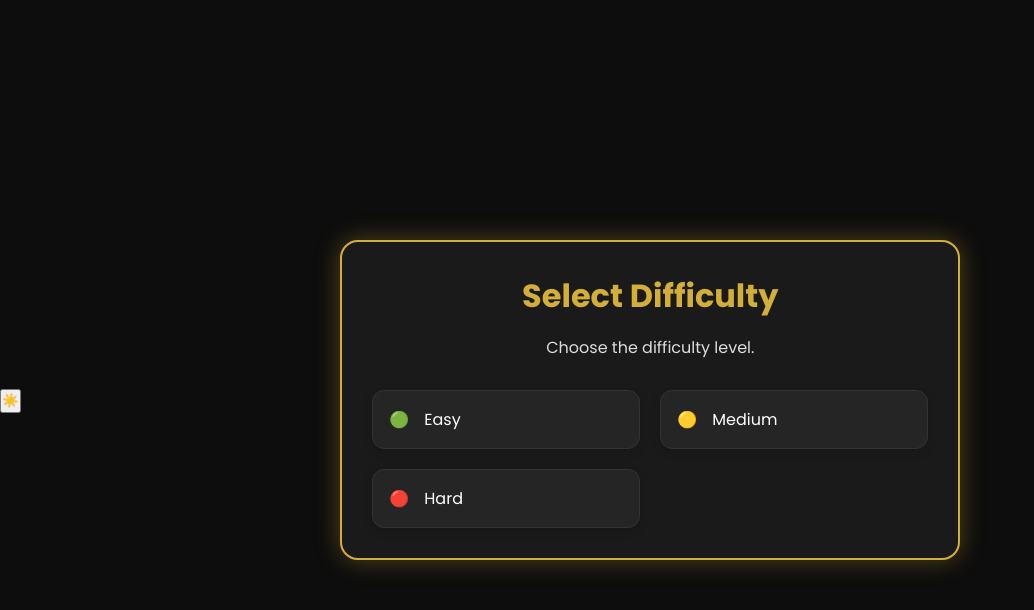
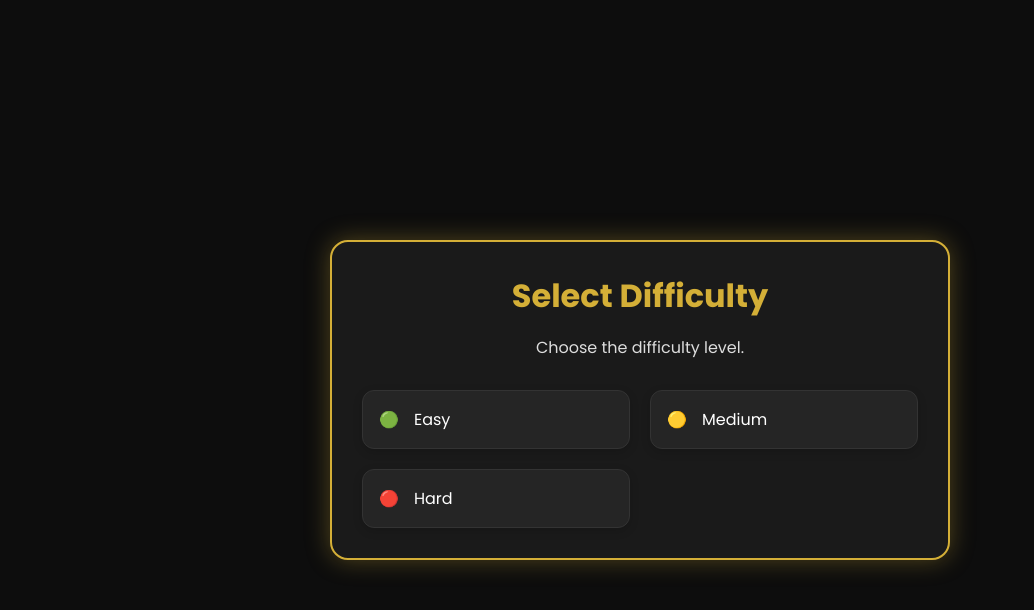
Before and after one commit to shaikh-abdul-basit436/Quizz_Application, a Flask app: page /difficulty in a window 1280 px wide. Shown: the top 610 px of the page, without its empty margins (0-1034 px from the left). Run offline with Flask 3, Linux system fonts and the light colour scheme.

Commit message:
Remove theme toggle button from difficulty.html
Removed theme toggle button from the difficulty page.

```diff
--- a/templates/difficulty.html
+++ b/templates/difficulty.html
@@ -11,10 +11,6 @@
 
 <body>
 
-        <div class="theme-toggle">
-    <button id="themeToggle" type="button" aria-label="Toggle light and dark mode">
-        ☀️
-    </button>
 </div>
     <div class="container">
 
```
